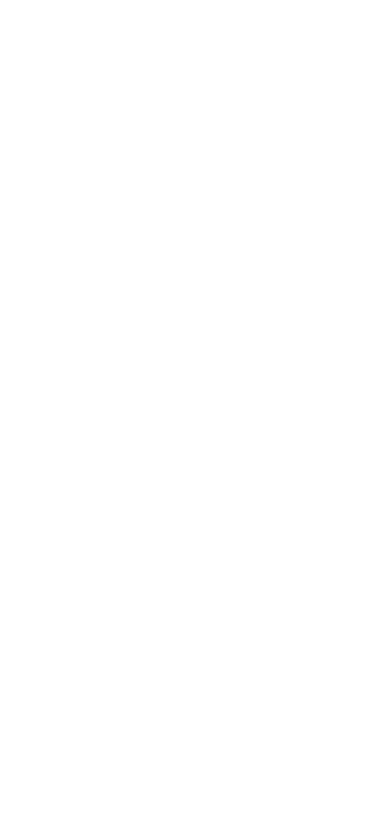
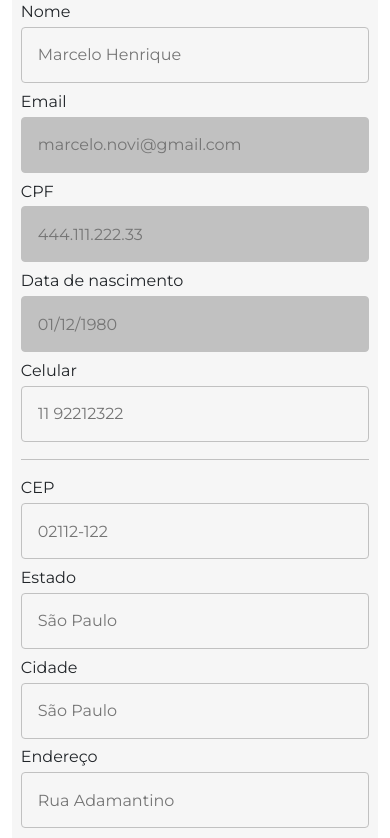
Before and after one commit to StartFuture/novi-frontend, a React (Create React App) app: page /profile in a window 390 px wide. Before the commit this address had no page. Shown: the top 838 px of the page. Built offline with nearby package versions, Linux system fonts and the light colour scheme; the HTML template or start-up script is replaced by a standard one.

Commit message:
feat: responsive style

```diff
--- a/src/AppRoutes.jsx
+++ b/src/AppRoutes.jsx
@@ -38,7 +38,7 @@ const AppRoutes = () => {
                 <Route exact path="/payment" element={<PaymentPage/>}></Route>
                 <Route exact path="/loading" element={<Loading/>}></Route>
                 <Route exact path="/thank-you" element={<Thanks/>}></Route>
-                <Route exact path="/my-profile" element={<MyProfile/>}></Route>
+                <Route exact path="/profile" element={<MyProfile/>}></Route>
             </Routes>
         </AuthProvider>
     </Router>
--- a/src/pages/homePage/userMenu/index.jsx
+++ b/src/pages/homePage/userMenu/index.jsx
@@ -34,7 +34,7 @@ function UserMenu(){
                 <BsFillCircleFill style={{fontSize: "50px", marginRight: "20px", marginLeft: "55px", color: "#3BB29D"}}/>
                 <div className="verticalAlign">
                     <input type="text" value="Marcelo Henrique"></input>
-                    <Link to='/my-profile' className="link">
+                    <Link to='/profile' className="link">
                         <p>Ver perfil</p>
                     </Link>
                 </div>
--- a/src/pages/myProfile/index.jsx
+++ b/src/pages/myProfile/index.jsx
@@ -2,8 +2,10 @@ import React, { useState } from "react";
 import { Content, MainContainer } from "./styles";
 import UserMenu from "pages/homePage/userMenu";
 import StyledButton from "../../components/button";
+import { useNavigate } from "react-router-dom";
 
 export default function MyProfile() {
+  const nav = useNavigate();
 
   const getUser = () => {
     const user = {
@@ -19,10 +21,15 @@ export default function MyProfile() {
       user_address: "Rua Adamantino",
       user_address_num: "123",
       user_address_complement: "Bloco A",
-    }
+    };
 
-    return user
-  }
+    return user;
+  };
+
+  const handleSubmit = (e) => {
+    console.log(user);
+    // nav("/home")
+  };
 
   const [user, setUser] = useState(getUser());
   const [disableBtn, setDisableBtn] = useState(true);
@@ -34,7 +41,7 @@ export default function MyProfile() {
   return (
     <MainContainer>
       <div className="container">
-        <div>
+        <div className="menuContent">
           <UserMenu />
         </div>
         <Content>
@@ -42,68 +49,152 @@ export default function MyProfile() {
             <div className="personalInfo">
               <div className="formBox">
                 <label htmlFor="name">Nome</label>
-                <input type="text" id="name" value={user.user_name}/>
+                <input
+                  onChange={(e) => {
+                    user.user_name = e.target.value;
+                  }}
+                  type="text"
+                  id="name"
+                  placeholder={user.user_name}
+                />
               </div>
               <div className="formBox">
                 <label htmlFor="email">Email</label>
-                <input disabled={disableBtn} style={{ backgroundColor: !disableBtn ? "" : "#c1c1c1" }} type="text" id="email" value={user.user_email}/>
+                <input
+                  onChange={(e) => {
+                    user.user_email = e.target.value;
+                  }}
+                  disabled={disableBtn}
+                  style={{ backgroundColor: !disableBtn ? "" : "#c1c1c1" }}
+                  type="text"
+                  id="email"
+                  placeholder={user.user_email}
+                />
               </div>
               <div className="formBox">
                 <label htmlFor="cpf">CPF</label>
-                <input disabled={disableBtn} type="text" id="cpf" value={user.user_cpf}/>
+                <input
+                  onChange={(e) => {
+                    user.user_cpf = e.target.value;
+                  }}
+                  disabled={disableBtn}
+                  style={{ backgroundColor: !disableBtn ? "" : "#c1c1c1" }}
+                  type="text"
+                  id="cpf"
+                  placeholder={user.user_cpf}
+                />
               </div>
               <div className="personalInfoCouple">
                 <div className="formBox">
                   <label htmlFor="birthDate">Data de nascimento</label>
-                  <input disabled={disableBtn} type="text" id="birthDate" value={user.user_birth_date}/>
+                  <input
+                    onChange={(e) => {
+                      user.user_birth_date = e.target.value;
+                    }}
+                    disabled={disableBtn}
+                    style={{ backgroundColor: !disableBtn ? "" : "#c1c1c1" }}
+                    type="text"
+                    id="birthDate"
+                    placeholder={user.user_birth_date}
+                  />
                 </div>
                 <div className="formBox">
                   <label htmlFor="phone">Celular</label>
-                  <input type="text" id="phone" value={user.user_phone}/>
+                  <input
+                    onChange={(e) => {
+                      user.user_phone = e.target.value;
+                    }}
+                    type="text"
+                    id="phone"
+                    placeholder={user.user_phone}
+                    pattern="\(\d{2}\)\d{4}-\d{4}"
+                  />
                 </div>
               </div>
             </div>
             <div className="addressInfo">
               <div className="formBox">
                 <label htmlFor="cep">CEP</label>
-                <input type="text" id="cep" value={user.user_cep}/>
+                <input
+                  onChange={(e) => {
+                    user.user_cep = e.target.value;
+                  }}
+                  type="text"
+                  id="cep"
+                  placeholder={user.user_cep}
+                />
               </div>
               <div className="addressInfoCouple1">
                 <div className="formBox">
                   <label htmlFor="state">Estado</label>
-                  <input type="text" id="state" value={user.user_state}/>
+                  <input
+                    onChange={(e) => {
+                      user.user_state = e.target.value;
+                    }}
+                    type="text"
+                    id="state"
+                    placeholder={user.user_state}
+                  />
                 </div>
                 <div className="formBox">
                   <label htmlFor="city">Cidade</label>
-                  <input type="text" id="city" value={user.user_city}/>
+                  <input
+                    onChange={(e) => {
+                      user.user_city = e.target.value;
+                    }}
+                    type="text"
+                    id="city"
+                    placeholder={user.user_city}
+                  />
                 </div>
               </div>
               <div className="addressInfoCouple2">
                 <div className="formBox">
                   <label htmlFor="address">Endereço</label>
-                  <input type="text" id="address" value={user.user_address}/>
+                  <input
+                    onChange={(e) => {
+                      user.user_address = e.target.value;
+                    }}
+                    type="text"
+                    id="address"
+                    placeholder={user.user_address}
+                  />
                 </div>
                 <div className="formBox">
                   <label htmlFor="addressNum">Nº</label>
-                  <input type="text" id="addressNum" value={user.user_address_num}/>
+                  <input
+                    onChange={(e) => {
+                      user.user_address_num = e.target.value;
+                    }}
+                    type="text"
+                    id="addressNum"
+                    placeholder={user.user_address_num}
+                  />
                 </div>
               </div>
               <div className="formBox">
                 <label htmlFor="complement">Complemento</label>
-                <input type="text" id="complement" value={user.user_address_complement}/>
+                <input
+                  onChange={(e) => {
+                    user.user_address_complement = e.target.value;
+                  }}
+                  type="text"
+                  id="complement"
+                  placeholder={user.user_address_complement}
+                />
               </div>
             </div>
             <div className="passwordInfo">
               <div className="formBox">
                 <label htmlFor="oldPassword">Senha antiga</label>
-                <input type="text" id="oldPassword" placeholder="Digite aqui"/>
+                <input type="text" id="oldPassword" placeholder="Digite aqui" />
               </div>
               <div className="formBox">
                 <label htmlFor="newPassword">Nova Senha</label>
-                <input type="text" id="newPassword" placeholder="Digite aqui"/>
+                <input type="text" id="newPassword" placeholder="Digite aqui" />
               </div>
             </div>
-            <div className="btnContainer">
+            <div className="btnContainer" onClick={handleSubmit}>
               <StyledButton variant="primary" text={submitBtn.text} />
             </div>
           </form>
--- a/src/pages/myProfile/styles.ts
+++ b/src/pages/myProfile/styles.ts
@@ -19,8 +19,20 @@ export const MainContainer = styled.div`
     height: 56px;
     background-color: #f6f6f6;
     border: 1px solid ${(props) => props.theme.colors.lightGreyColor};
+    color: black;
+    font-weight: 400;
     border-radius: 4px;
     padding: 18px 16px;
+  }
+
+  @media screen and (max-width: 1000px) {
+    .container {
+      display: flex;
+    }
+
+    .menuContent {
+      display: none;
+    }
   }
 `;
 
@@ -83,4 +95,28 @@ export const Content = styled.div`
   .btnContainer {
     margin-top: 4.8%;
   }
+
+  @media screen and (max-width: 1000px) {
+    width: 100%;
+
+    .form {
+      margin: auto 2.4%;
+    }
+
+    .btnContainer {
+      margin-bottom: 2.2%;
+    }
+
+    .personalInfoCouple {
+      display: block;
+    }
+
+    .addressInfoCouple1 {
+      display: block;
+    }
+
+    .addressInfoCouple2 {
+      display: block;
+    }
+  }
 `;
```
